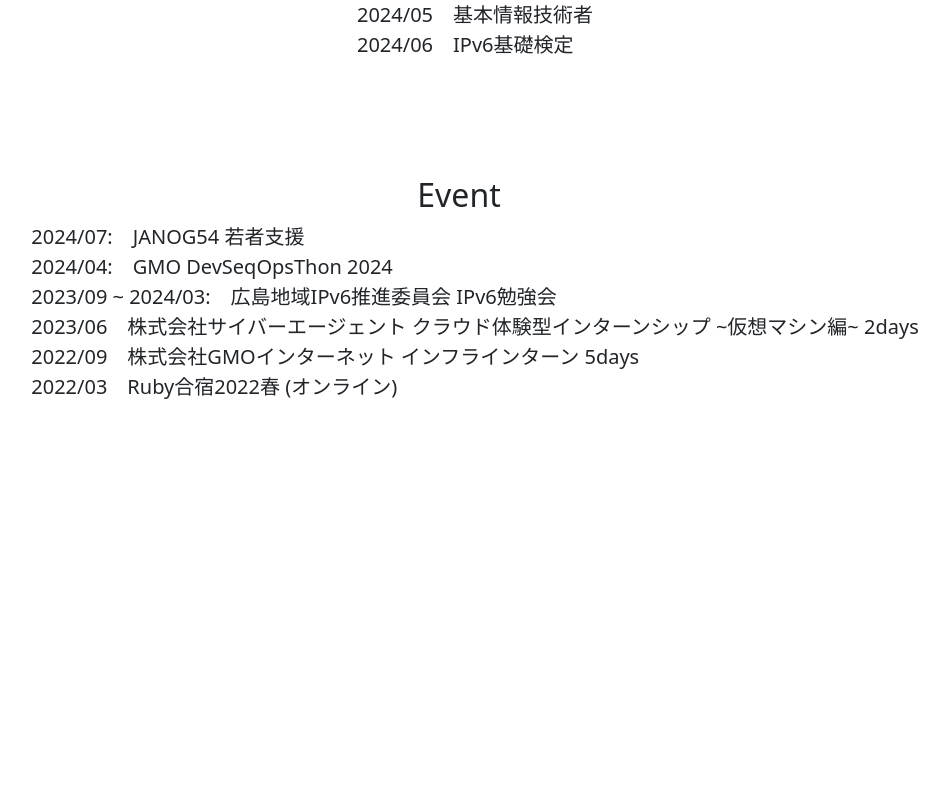
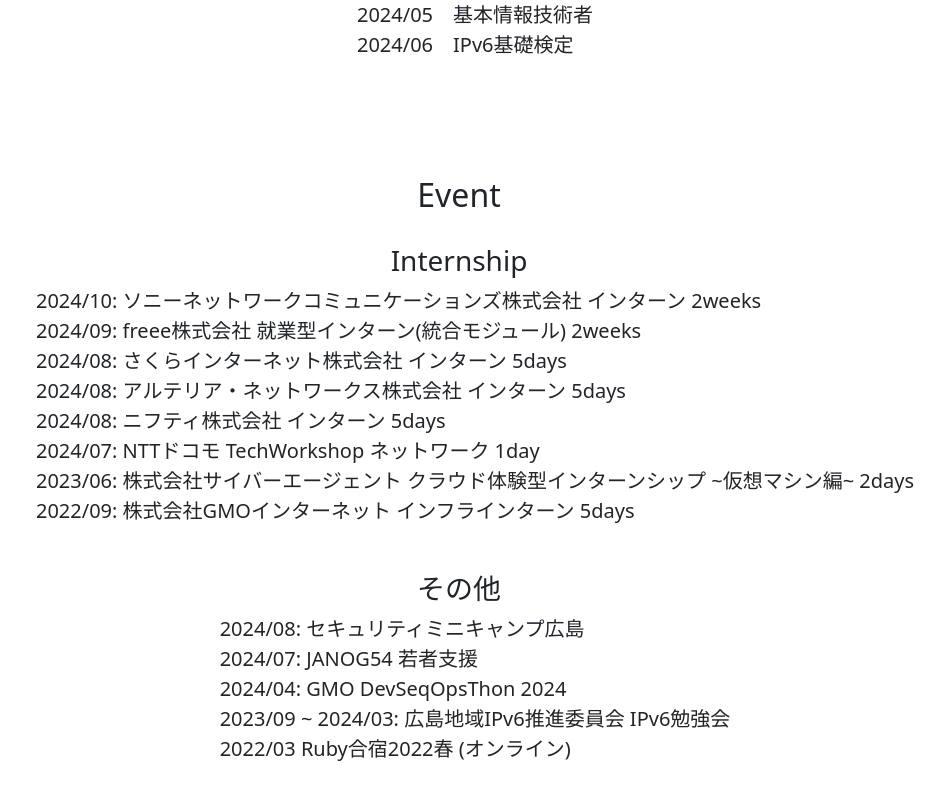
Before and after one commit to Ryoens/ryoens.github.io, a React (Create React App) app: page / in a window 1280 px wide. Shown: the part 1376-2176 px from the top of the page, without its empty margins (181-1130 px from the left). Before the commit the page ends 1824 px from the top, so only its background shows below. Built offline with nearby package versions, Linux system fonts and the light colour scheme.

Commit message:
ページを更新

```diff
--- a/public/index.html
+++ b/public/index.html
@@ -24,7 +24,7 @@
       work correctly both with client-side routing and a non-root public URL.
       Learn how to configure a non-root public URL by running `npm run build`.
     -->
-    <title>React App</title>
+    <title>enkey.jp</title>
   </head>
   <body>
     <noscript>You need to enable JavaScript to run this app.</noscript>
--- a/src/App.js
+++ b/src/App.js
@@ -1,5 +1,5 @@
 import React, { Component } from 'react';
-import { BrowserRouter as Router, Route, Routes, Navigate } from 'react-router-dom';
+// import { BrowserRouter as Router, Route, Routes, Navigate } from 'react-router-dom';
 import { Navbar, Nav, Container } from 'react-bootstrap';
 import logo from './logo.svg';
 import './App.css';
@@ -36,7 +36,7 @@
           <h1> Ryo (Enkey) </h1>
           <p class="TextSize">広島でネットワークを学んでる大学院生です</p>
           <p class="TextSize">Go / Python / Docker あたりの技術が好きです</p>
-          <p class="TextSize">最近はProxmox / Kubernetes / OpenStack を勉強してます！</p>
+          <p class="TextSize">最近はProxmox / Kubernetes / BGP などを勉強してます！</p>
           <p class="TextSize">React (frontend全般) 初心者です</p>
         {/* この後にタグで任意の箇所に飛べるようにしたい */}
         </div>
@@ -86,16 +86,32 @@
         </div>
 
         {/* 一番最新のやつにNewマークをつける */}
+        {/* インターンとイベントで分ける */}
         <div class="container-sd image" className='line'>
           <h2>Event</h2>
+          <div className='margin'></div>
+          <h3>Internship</h3>
           <div className='left'>
           <ul className='list_none'>
-            <li>2024/07:　JANOG54 若者支援</li>
-            <li>2024/04:　GMO DevSeqOpsThon 2024</li>
-            <li>2023/09 ~ 2024/03:　広島地域IPv6推進委員会 IPv6勉強会</li>
-            <li>2023/06　株式会社サイバーエージェント クラウド体験型インターンシップ ~仮想マシン編~ 2days</li>
-            <li>2022/09　株式会社GMOインターネット インフラインターン 5days</li>
-            <li>2022/03　Ruby合宿2022春 (オンライン)</li>
+            <li>2024/10: ソニーネットワークコミュニケーションズ株式会社 インターン 2weeks</li>
+            <li>2024/09: freee株式会社 就業型インターン(統合モジュール) 2weeks</li>
+            <li>2024/08: さくらインターネット株式会社 インターン 5days</li>
+            <li>2024/08: アルテリア・ネットワークス株式会社 インターン 5days</li>
+            <li>2024/08: ニフティ株式会社 インターン 5days</li>
+            <li>2024/07: NTTドコモ TechWorkshop ネットワーク 1day</li>
+            <li>2023/06: 株式会社サイバーエージェント クラウド体験型インターンシップ ~仮想マシン編~ 2days</li>
+            <li>2022/09: 株式会社GMOインターネット インフラインターン 5days</li>
+          </ul>
+          </div>
+          <div className='margin'></div>
+          <h3>その他</h3>
+          <div className='left'>
+          <ul className='list_none'>
+            <li>2024/08: セキュリティミニキャンプ広島</li>
+            <li>2024/07: JANOG54 若者支援</li>
+            <li>2024/04: GMO DevSeqOpsThon 2024</li>
+            <li>2023/09 ~ 2024/03: 広島地域IPv6推進委員会 IPv6勉強会</li>
+            <li>2022/03 Ruby合宿2022春 (オンライン)</li>
           </ul>
           </div>
         </div>
@@ -107,18 +123,5 @@
   }
 }
 
-// class RouterApp extends Component {
-//   render() {
-//     return (
-//       <Router>
-//         <Routes>
-//           <Route path="/my-website" element={<Navigate to="/" replace />} />
-//           <Route path="/" element={<App />} />
-//         </Routes>
-//       </Router>
-//     );
-//   }
-// }
-
 export default App;
 // export default RouterApp;
```
